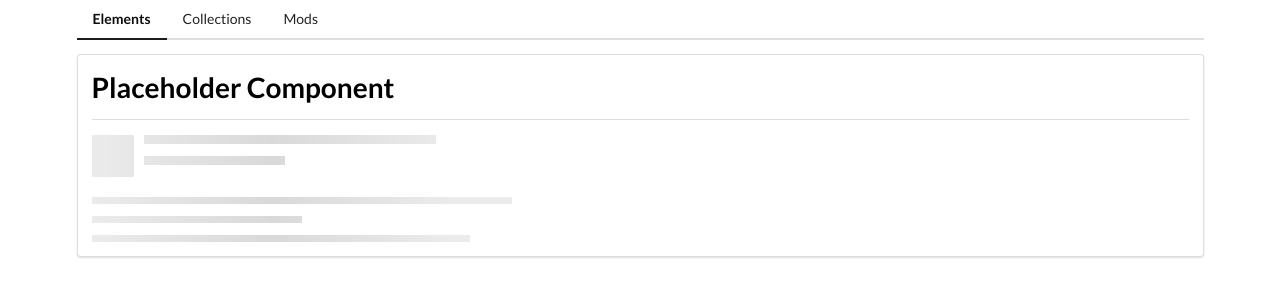
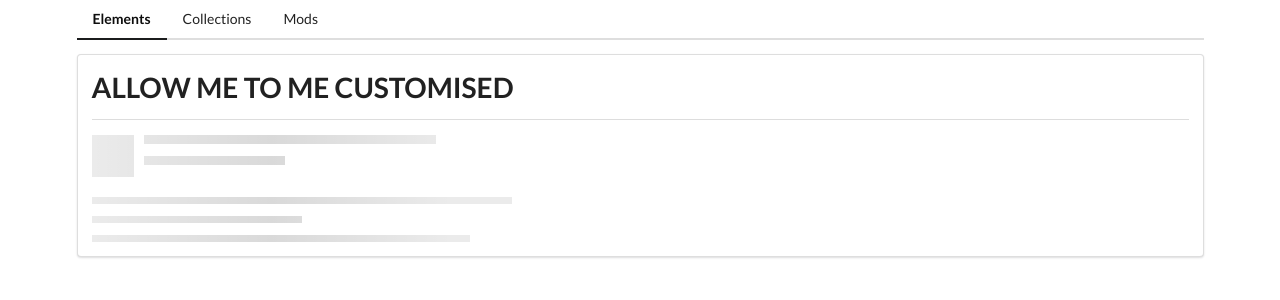
Before and after one commit to Tony940426/Angular-Comps, an Angular app: page /elements in a window 1280 px wide. Shown: the top 300 px of the page. Built offline with nearby package versions, Linux system fonts and the light colour scheme.

Commit message:
Added Divider

```diff
--- a/src/app/elements/elements-home/elements-home.component.html
+++ b/src/app/elements/elements-home/elements-home.component.html
@@ -1,3 +1,2 @@
-<H1>Placeholder Component</H1>
-<div class="ui divider"></div>
+<app-divider></app-divider>
 <app-placeholder [header] = "true"></app-placeholder>
--- a/src/app/elements/elements.module.ts
+++ b/src/app/elements/elements.module.ts
@@ -5,6 +5,7 @@
 import { ElementsHomeComponent } from './elements-home/elements-home.component';
 import { PlaceholderComponent } from './placeholder/placeholder.component';
 import { TimesDirective } from './times.directive';
+import { SharedModule } from '../shared/shared.module';
 
 
 @NgModule({
@@ -15,7 +16,8 @@
   ],
   imports: [
     CommonModule,
-    ElementsRoutingModule
+    ElementsRoutingModule,
+    SharedModule
   ],
   exports: []
 })
--- /dev/null
+++ b/src/app/shared/divider/divider.component.html
@@ -0,0 +1,2 @@
+<h1>ALLOW ME TO ME CUSTOMISED</h1>
+<div class="ui divider"></div>
```
Also changed, not shown: src/app/shared/divider/divider.component.ts (added, +10 -0 lines), src/app/shared/shared.module.ts (added, +18 -0 lines), src/app/shared/divider/divider.component.css (added).
